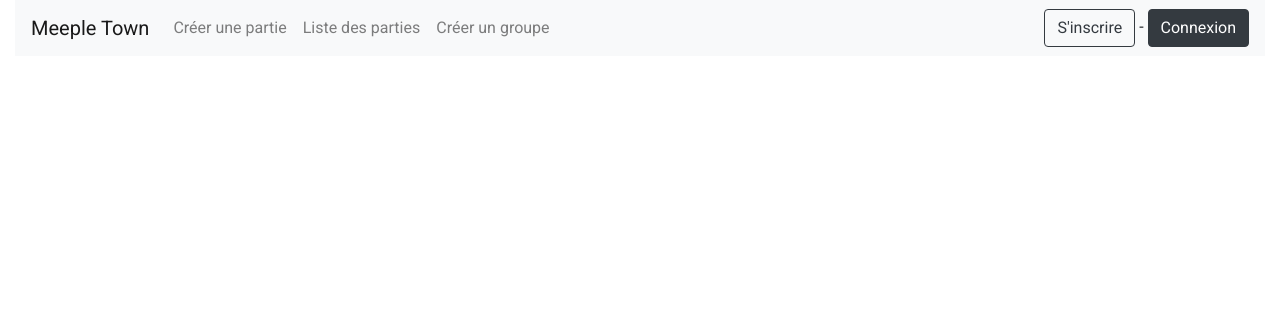
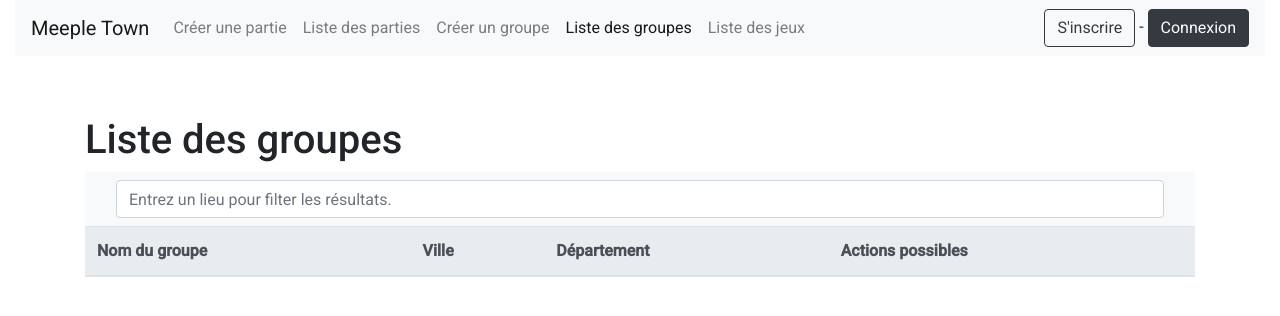
Before and after one commit to riku59250/MeepleTown, an Angular app in the folder AngularMeeple/MeepleTown/: page /listGroups in a window 1280 px wide. Before the commit this address led to /. Shown: the top 316 px of the page. Built offline with nearby package versions, Linux system fonts and the light colour scheme.

Commit message:
harmonisation css

```diff
--- a/AngularMeeple/MeepleTown/src/app/app-routing.module.ts
+++ b/AngularMeeple/MeepleTown/src/app/app-routing.module.ts
@@ -8,6 +8,7 @@ import {SessionPageComponent} from './sessions/session-page/session-page.compone
 import {ListGamesComponent} from './games/list-games/list-games.component';
 import {CreategroupComponent} from './groups/creategroup/creategroup.component';
 import {UserPageComponent} from './users/user-page/user-page.component';
+import {ListGroupComponent} from "./groups/list-group/list-group.component";
 
 
 
@@ -18,6 +19,7 @@ const routes: Routes = [
   {path: 'listSessions', component: ListSessionComponent},
   {path: 'sessionPage/:id', component: SessionPageComponent},
   {path: 'listGame', component: ListGamesComponent},
+  {path: 'listGroups', component: ListGroupComponent},
   {path: 'createGroup' , component: CreategroupComponent},
   {path: 'user', component: UserPageComponent},
   {path: '', redirectTo: '/signup', pathMatch: 'full'}
--- a/AngularMeeple/MeepleTown/src/app/app.component.html
+++ b/AngularMeeple/MeepleTown/src/app/app.component.html
@@ -12,6 +12,12 @@
     <li class="nav-item">
      <a class="nav-link" routerLink="/createGroup" routerLinkActive="active">Créer un groupe</a>
     </li>
+    <li class="nav-item">
+     <a class="nav-link" routerLink="/listGroups" routerLinkActive="active">Liste des groupes</a>
+    </li>
+    <li class="nav-item">
+     <a class="nav-link" routerLink="/listGame" routerLinkActive="active">Liste des jeux</a>
+    </li>
    </ul>
   </div>
   <app-user-header></app-user-header>
--- a/AngularMeeple/MeepleTown/src/app/games/list-games/list-games.component.html
+++ b/AngularMeeple/MeepleTown/src/app/games/list-games/list-games.component.html
@@ -1,17 +1,22 @@
+<h1>Liste des jeux </h1>
 
-<input name="recherche" placeholder="7 Wonders ....">
-<button class="btn btn-success">Recherche</button>
+<nav class="navbar navbar-light bg-light float-right col-12">
+    <form class="form-inline col-12">
+        <input class="form-control col-12" type="search" name="searchString" [(ngModel)]="searchString" autocomplete="off" placeholder="Entrez un lieu pour filter les résultats.">
+    </form>
+</nav>
+
 <table class="table">
-    <thead>
+    <thead class="thead-light">
     <tr>
-            <th>Noms</th>
-            <th>Type</th>
-            <th>Description</th>
-            <th>Nombre de Joueurs</th>
+        <th scope="col">Nom </th>
+        <th scope="col">Type</th>
+        <th scope="col">Description</th>
+        <th> Nombre de joueurs</th>
     </tr>
     </thead>
     <tbody>
-        <tr *ngFor="let game of games ">
+    <tr *ngFor="let game of games  | searchFilter : 'name' : searchString">
         <td>{{game.name}}</td>
         <td>{{game.type}}</td>
         <td>{{game.description}}</td>
--- a/AngularMeeple/MeepleTown/src/app/games/list-games/list-games.component.ts
+++ b/AngularMeeple/MeepleTown/src/app/games/list-games/list-games.component.ts
@@ -10,6 +10,7 @@ import {GamesServicesService} from "../services/games-services.service";
 })
 export class ListGamesComponent implements OnInit {
   games: Array<Game>;
+  searchString: string;
 
   constructor(private gameService: GamesServicesService) { }
 
--- a/AngularMeeple/MeepleTown/src/app/groups/list-group/list-group.component.html
+++ b/AngularMeeple/MeepleTown/src/app/groups/list-group/list-group.component.html
@@ -1,16 +1,21 @@
-<table class="table table-bordered">
-    <thead>
+<h1>Liste des groupes </h1>
+
+<nav class="navbar navbar-light bg-light float-right col-12">
+    <form class="form-inline col-12">
+        <input class="form-control col-12" type="search" name="searchString" [(ngModel)]="searchString" autocomplete="off" placeholder="Entrez un lieu pour filter les résultats.">
+    </form>
+</nav>
+
+<table class="table">
+    <thead class="thead-light">
     <tr>
-        <th scope="col">#</th>
-        <th scope="col">Nom de groupe</th>
-        <th scope="col">Type de groupe</th>
+        <th scope="col">Nom du groupe</th>
+        <th scope="col">Ville</th>
         <th scope="col">Département</th>
-        <th scope="col">Ville</th>
+        <th> Actions possibles</th>
     </tr>
     </thead>
     <tbody>
-    <tr>
 
-    </tr>
     </tbody>
 </table>
--- a/AngularMeeple/MeepleTown/src/app/groups/list-group/list-group.component.ts
+++ b/AngularMeeple/MeepleTown/src/app/groups/list-group/list-group.component.ts
@@ -7,8 +7,8 @@ import {Group} from '../group/group';
   styleUrls: ['./list-group.component.scss']
 })
 export class ListGroupComponent implements OnInit {
-
-    listGroup = [];
+  searchString: string;
+  listGroup = [];
 
   constructor() { }
 
--- a/AngularMeeple/MeepleTown/src/app/sessions/session-page/session-page.component.html
+++ b/AngularMeeple/MeepleTown/src/app/sessions/session-page/session-page.component.html
@@ -1,5 +1,5 @@
 
-<h1>{{session.title}}</h1>
+<h1>{{session.title}} <small>par author</small></h1>
 <div class="col-md-8 ">
 <p >Lieu : {{session.place}}</p>
 <p >Date de début : {{session.startDate | date : 'medium'}} </p>
```
Lines whose indentation alone changed are shown as unchanged.
